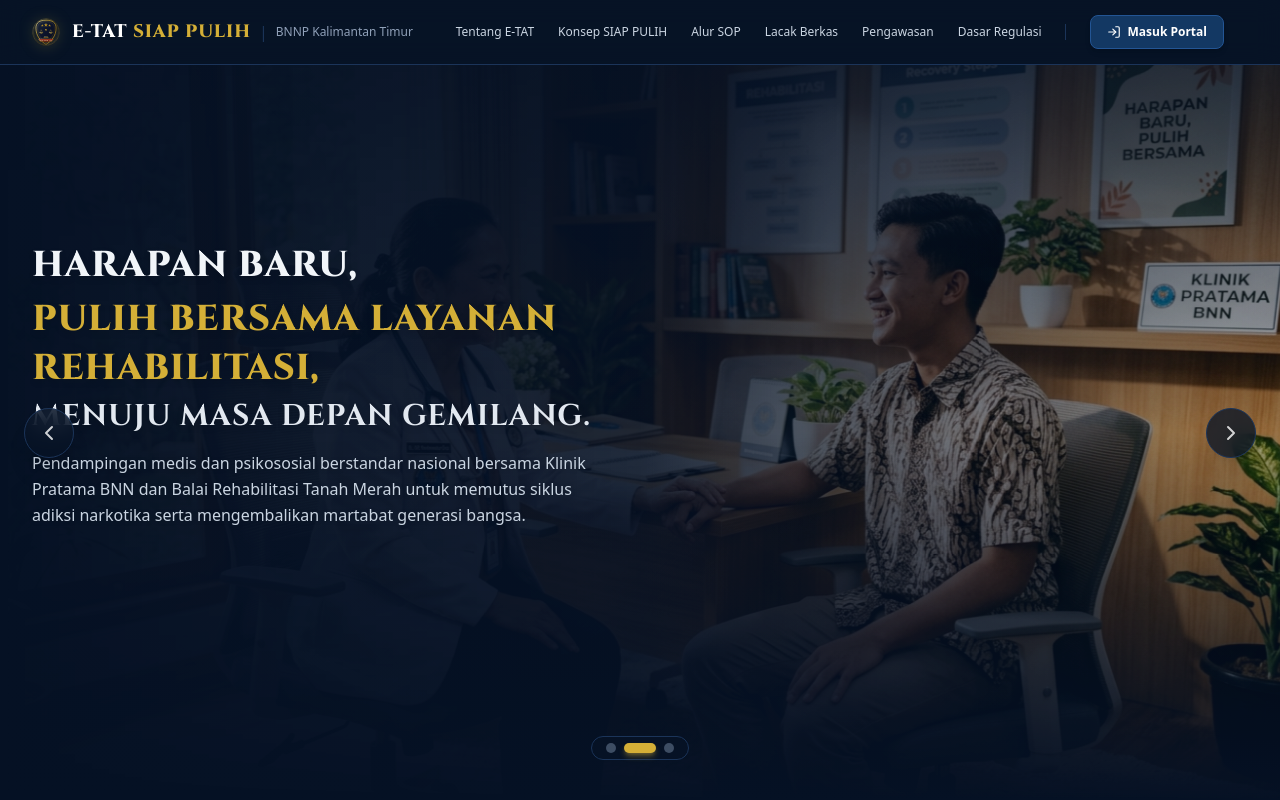
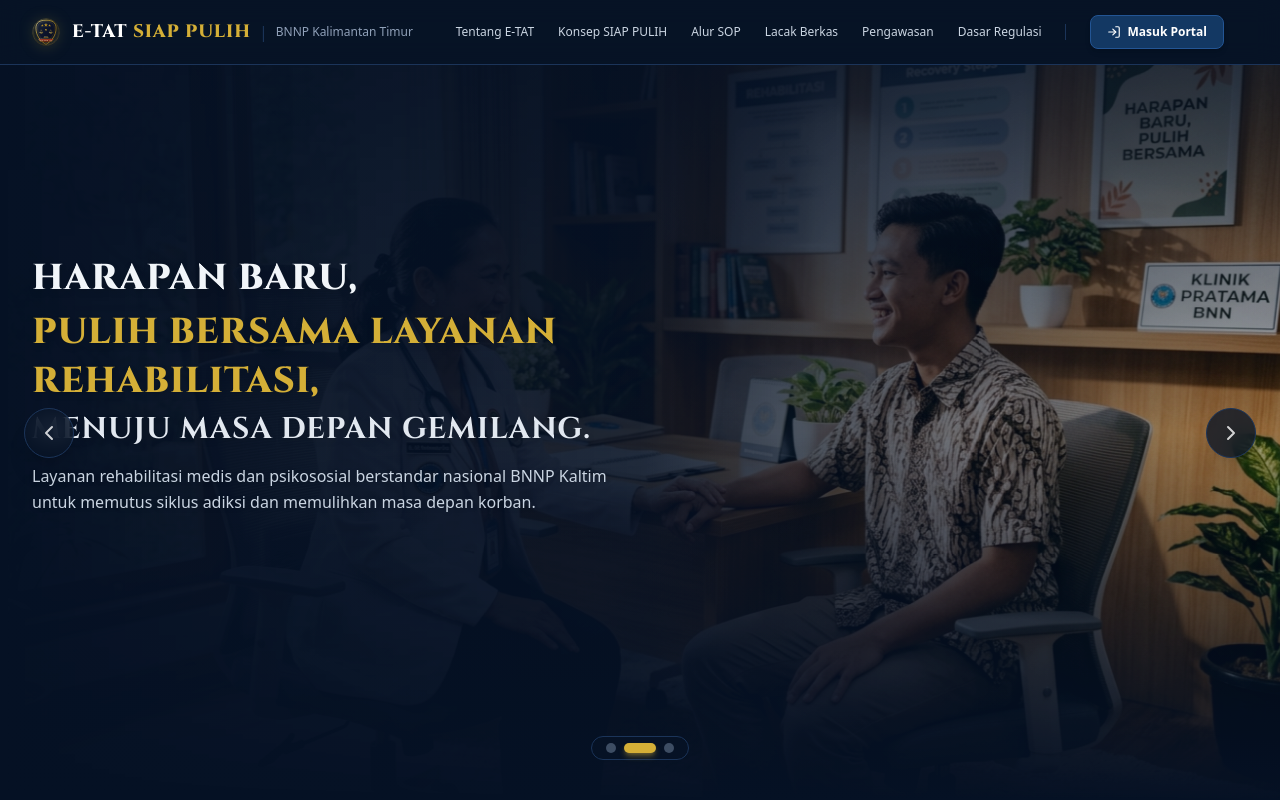
Before and after one commit to code72694-max/E-TAT-, a React (Vite) app: page / in a window 1280 px wide. Shown: the top 800 px of the page. Built offline with nearby package versions, Linux system fonts and the light colour scheme.

Commit message:
style: shorten hero section slide descriptions for cleaner UI

```diff
--- a/src/components/LandingPageView.tsx
+++ b/src/components/LandingPageView.tsx
@@ -70,7 +70,7 @@
       titleHighlight: 'PULIHKAN MASA DEPAN,',
       titlePart2: 'SIKAT HABIS SINDIKAT.',
       description:
-        'Sinergi penegakan hukum terpadu Tim Asesmen Terpadu (TAT) Ditresnarkoba Polda & BNNP Kalimantan Timur: Merehabilitasi korban penyalahguna secara medis dan sosial, serta menindak tegas sindikat demi kepastian hukum berkeadilan.',
+        'Sinergi Ditresnarkoba Polda & BNNP Kaltim: merehabilitasi medis & sosial korban penyalahguna serta menindak tegas sindikat narkotika.',
       image: '/images/hero/slide-asesmen.jpg',
       imageAlt: 'Pertemuan Koordinasi Tim Asesmen Terpadu BNN & Polri'
     },
@@ -80,7 +80,7 @@
       titleHighlight: 'PULIH BERSAMA LAYANAN REHABILITASI,',
       titlePart2: 'MENUJU MASA DEPAN GEMILANG.',
       description:
-        'Pendampingan medis dan psikososial berstandar nasional bersama Klinik Pratama BNN dan Balai Rehabilitasi Tanah Merah untuk memutus siklus adiksi narkotika serta mengembalikan martabat generasi bangsa.',
+        'Layanan rehabilitasi medis dan psikososial berstandar nasional BNNP Kaltim untuk memutus siklus adiksi dan memulihkan masa depan korban.',
       image: '/images/hero/slide-rehabilitasi.jpg',
       imageAlt: 'Konsultasi Medis dan Rehabilitasi Penyalahguna Narkotika Klinik Pratama BNN'
     },
@@ -90,7 +90,7 @@
       titleHighlight: 'FORENSIK PRESISI & TRANSPARAN,',
       titlePart2: 'BEBAS DARI INTERVENSI.',
       description:
-        'Pengujian toksikologi urin dan verifikasi barang bukti narkotika bersama Puslabfor Bareskrim Polri dan Laboratorium BNN secara ilmiah, akuntabel, dan mengedepankan integritas pembuktian hukum.',
+        'Pengujian toksikologi urin dan verifikasi barang bukti narkotika Puslabfor Bareskrim Polri dan BNN secara ilmiah, akuntabel, dan transparan.',
       image: '/images/hero/slide-forensik.jpg',
       imageAlt: 'Uji Laboratorium Forensik Narkotika dan Toksikologi Puslabfor Polri'
     }
```
